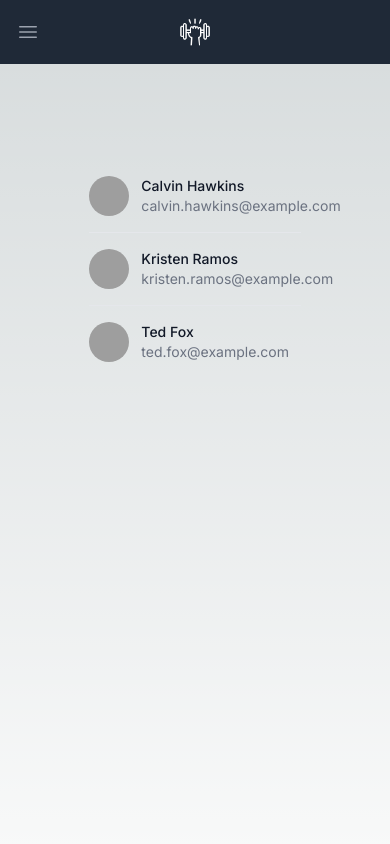
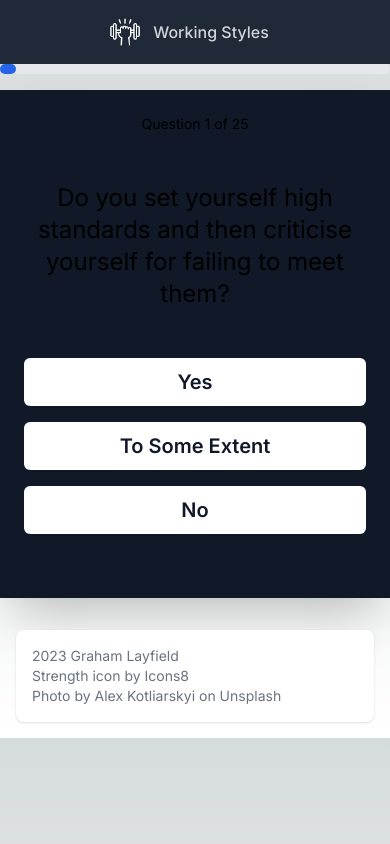
Before and after one commit to glayfield/working-styles, a Next.js app: page /survey in a window 390 px wide. Shown: the top 844 px of the page. Built offline with nearby package versions, Linux system fonts and the light colour scheme; grey boxes are pictures that could not be loaded.

Commit message:
Form, Questions, buttons wired up

```diff
--- a/next.config.js
+++ b/next.config.js
@@ -1,4 +1,7 @@
 /** @type {import('next').NextConfig} */
-const nextConfig = {}
+const nextConfig = {
+    output: 'export',
+    images: { unoptimized: true },
+}
 
 module.exports = nextConfig
--- a/src/app/footer.tsx
+++ b/src/app/footer.tsx
@@ -2,9 +2,9 @@ export default function Footer() {
     return (
         <footer className="bg-white rounded-lg shadow m-4 dark:bg-gray-800">
             <div className="w-full mx-auto max-w-screen-xl p-4 md:flex md:items-center md:justify-between">
-                <span className="text-sm text-gray-500 sm:text-center dark:text-gray-400">2023 <a href="https://github.com/glayfield" className="hover:underline">Graham Layfield</a>.</span>
-                <span className="text-sm text-gray-500 sm:text-center dark:text-gray-400"><a target="_blank" href="https://icons8.com/icon/oRBt2rHxvhPg/strength">Strength</a> icon by <a target="_blank" href="https://icons8.com">Icons8</a></span>
-                <span className="text-sm text-gray-500 sm:text-center dark:text-gray-400">Photo by <a href="https://unsplash.com/ko/@frantic?utm_source=unsplash&utm_medium=referral&utm_content=creditCopyText">Alex Kotliarskyi</a> on <a href="https://unsplash.com/photos/QBpZGqEMsKg?utm_source=unsplash&utm_medium=referral&utm_content=creditCopyText">Unsplash</a></span>
+                <p className="text-sm text-gray-500 sm:text-center dark:text-gray-400">2023 <a href="https://github.com/glayfield" className="hover:underline">Graham Layfield</a></p>
+                <p className="text-sm text-gray-500 sm:text-center dark:text-gray-400"><a href="https://icons8.com/icon/oRBt2rHxvhPg/strength" target="_blank"  className="hover:underline" >Strength</a> icon by <a target="_blank"  className="hover:underline" href="https://icons8.com">Icons8</a></p>
+                <p className="text-sm text-gray-500 sm:text-center dark:text-gray-400">Photo by <a href="https://unsplash.com/ko/@frantic?utm_source=unsplash&utm_medium=referral&utm_content=creditCopyText" target="_blank"  className="hover:underline">Alex Kotliarskyi</a> on <a href="https://unsplash.com/photos/QBpZGqEMsKg?utm_source=unsplash&utm_medium=referral&utm_content=creditCopyText" target="_blank"  className="hover:underline">Unsplash</a></p>
             </div>
         </footer>
     )
--- a/src/app/nav.tsx
+++ b/src/app/nav.tsx
@@ -1,27 +1,17 @@
+import Image from "next/image";
+
 export default function Nav() {
   return (
   <nav className="bg-gray-800">
     <div className="mx-auto max-w-7xl px-2 sm:px-6 lg:px-8">
       <div className="relative flex h-16 items-center justify-between">
-        <div className="absolute inset-y-0 left-0 flex items-center sm:hidden">
-          <button type="button" className="inline-flex items-center justify-center rounded-md p-2 text-gray-400 hover:bg-gray-700 hover:text-white focus:outline-none focus:ring-2 focus:ring-inset focus:ring-white" aria-controls="mobile-menu" aria-expanded="false">
-            <span className="sr-only">Open main menu</span>
-            <svg className="block h-6 w-6" fill="none" viewBox="0 0 24 24" strokeWidth="1.5" stroke="currentColor" aria-hidden="true">
-              <path strokeLinecap="round" strokeLinejoin="round" d="M3.75 6.75h16.5M3.75 12h16.5m-16.5 5.25h16.5" />
-            </svg>
-            <svg className="hidden h-6 w-6" fill="none" viewBox="0 0 24 24" strokeWidth="1.5" stroke="currentColor" aria-hidden="true">
-              <path strokeLinecap="round" strokeLinejoin="round" d="M6 18L18 6M6 6l12 12" />
-            </svg>
-          </button>
-        </div>
         <div className="flex flex-1 items-center justify-center sm:items-stretch sm:justify-start">
           <div className="flex flex-shrink-0 items-center">
-            <img className="block h-8 w-auto lg:hidden" src="icons8-strength-100.png" alt="Working Styles" />
-            <img className="hidden h-8 w-auto lg:block" src="icons8-strength-100.png" alt="Working Styles" />
+            <Image className="block h-8 w-auto" src="icons8-strength-100.png" alt="Working Styles" width="35" height="35" />
           </div>
-          <div className="hidden sm:ml-6 sm:block">
+          <div className="sm:ml-6 sm:block">
             <div className="flex space-x-4">
-              <a href="/" className="text-gray-300 rounded-md px-3 py-2 text-md font-medium">Working Styles</a>
+              <a href="/" className="text-gray-300 rounded-md px-3 py-2 text-md font-medium hover:underline">Working Styles</a>
             </div>
           </div>
         </div>
--- a/src/app/page.tsx
+++ b/src/app/page.tsx
@@ -1,53 +1,35 @@
+'use client';
+import Image from "next/image"
+
 import Footer from "./footer"
 import Nav from "./nav"
-
-const people = [
-  {
-    name: 'Calvin Hawkins',
-    email: 'calvin.hawkins@example.com',
-    image:
-      'https://images.unsplash.com/photo-1491528323818-fdd1faba62cc?ixlib=rb-1.2.1&ixid=eyJhcHBfaWQiOjEyMDd9&auto=format&fit=facearea&facepad=2&w=256&h=256&q=80',
-  },
-  {
-    name: 'Kristen Ramos',
-    email: 'kristen.ramos@example.com',
-    image:
-      'https://images.unsplash.com/photo-1550525811-e5869dd03032?ixlib=rb-1.2.1&ixid=eyJhcHBfaWQiOjEyMDd9&auto=format&fit=facearea&facepad=2&w=256&h=256&q=80',
-  },
-  {
-    name: 'Ted Fox',
-    email: 'ted.fox@example.com',
-    image:
-      'https://images.unsplash.com/photo-1500648767791-00dcc994a43e?ixlib=rb-1.2.1&ixid=eyJhcHBfaWQiOjEyMDd9&auto=format&fit=facearea&facepad=2&w=256&h=256&q=80',
-  },
-]
 
 export default function Example() {
   return (
     <div>
       <Nav></Nav>
-      <div className="mx-auto max-w-7xl py-24 sm:px-6 sm:py-32 lg:px-8">
+      <div className="mx-auto max-w-7xl py-4 sm:px-6 sm:py-32 lg:px-8">
         <div className="relative isolate overflow-hidden bg-gray-900 px-6 pt-16 shadow-2xl sm:rounded-3xl sm:px-16 md:pt-24 lg:flex lg:gap-x-20 lg:px-24 lg:pt-0">
           <svg viewBox="0 0 1024 1024" className="absolute left-1/2 top-1/2 -z-10 h-[64rem] w-[64rem] -translate-y-1/2 [mask-image:radial-gradient(closest-side,white,transparent)] sm:left-full sm:-ml-80 lg:left-1/2 lg:ml-0 lg:-translate-x-1/2 lg:translate-y-0" aria-hidden="true">
-            <circle cx="512" cy="512" r="512" fill="url(#759c1415-0410-454c-8f7c-9a820de03641)" fill-opacity="0.7" />
+            <circle cx="512" cy="512" r="512" fill="url(#759c1415-0410-454c-8f7c-9a820de03641)" fillOpacity="0.7" />
             <defs>
               <radialGradient id="759c1415-0410-454c-8f7c-9a820de03641">
-                <stop stop-color="#7775D6" />
-                <stop offset="1" stop-color="#E935C1" />
+                <stop stopColor="#7775D6" />
+                <stop offset="1" stopColor="#E935C1" />
               </radialGradient>
             </defs>
           </svg>
           <div className="mx-auto max-w-md text-center lg:mx-0 lg:flex-auto lg:py-32 lg:text-left">
             <h2 className="text-3xl font-bold tracking-tight text-white sm:text-4xl">5 Minutes.<br />25 Questions.<br />Identify your work style.</h2>
-            <p className="mt-6 text-lg leading-8 text-gray-300">Not everyone works the same way, which is why there are different work styles.</p>
-            <p className="mt-6 text-lg leading-8 text-gray-300">Most people don't think about their work style, but when individuals try to collaborate as a group, team or business, then divergent work styles can block progress.</p>
-            <p className="mt-6 text-lg leading-8 text-gray-300">The first step is finding out what <b><i>your</i></b> work style is.</p>
             <div className="mt-10 flex items-center justify-center gap-x-6 lg:justify-start">
               <a href="/survey" className="rounded-md bg-white px-3.5 py-2.5 text-sm font-semibold text-gray-900 shadow-sm hover:bg-gray-100 focus-visible:outline focus-visible:outline-2 focus-visible:outline-offset-2 focus-visible:outline-white">Get started</a>
             </div>
+            <p className="mt-6 text-lg leading-8 text-gray-300">Not everyone works the same way, which is why there are different work styles.</p>
+            <p className="mt-6 text-lg leading-8 text-gray-300">Most people don&lsquo;t think about their work style, but when individuals try to collaborate as a group, team or business, then divergent work styles can block progress.</p>
+            <p className="mt-6 text-lg leading-8 text-gray-300">The first step is finding out what <b><i>your</i></b> work style is.</p>
           </div>
           <div className="relative mt-16 h-80 lg:mt-8">
-            <img className="absolute left-0 top-0 w-[57rem] max-w-none rounded-md bg-white/5 ring-1 ring-white/10" src="alex-kotliarskyi-QBpZGqEMsKg-unsplash.jpg" alt="Workers in Kyiv, Ukraine by Alex Kotliarskyi (2017)" width="1920" height="1080" />
+            <Image className="absolute left-0 top-0 w-[57rem] max-w-none rounded-md bg-white/5 ring-1 ring-white/10" src="alex-kotliarskyi-QBpZGqEMsKg-unsplash.jpg" alt="Workers in Kyiv, Ukraine by Alex Kotliarskyi (2017)" width="1920" height="1080" />
           </div>
         </div>
       </div>
@@ -55,16 +37,3 @@ export default function Example() {
     </div>
   )
 }
-
-/* export default function Home() {
-  return (
-    <main className="flex min-h-screen flex-col items-center justify-between p-24">
-      <div className="z-10 w-full max-w-5xl items-center justify-between font-mono text-sm lg:flex">
-        <div className="fixed bottom-0 left-0 flex h-48 w-full items-end justify-center bg-gradient-to-t from-white via-white dark:from-black dark:via-black lg:static lg:h-auto lg:w-auto lg:bg-none">
-          TEST
-        </div>
-      </div>
-
-    </main>
-  )
-} */
--- a/src/app/survey/page.tsx
+++ b/src/app/survey/page.tsx
@@ -1,58 +1,57 @@
+'use client';
+import { useState } from 'react';
+
 import Footer from "../footer"
 import Nav from "../nav"
+import QUESTIONS from "./questions";
 
-const people = [
+const answers = [
   {
-    name: 'Calvin Hawkins',
-    email: 'calvin.hawkins@example.com',
-    image:
-      'https://images.unsplash.com/photo-1491528323818-fdd1faba62cc?ixlib=rb-1.2.1&ixid=eyJhcHBfaWQiOjEyMDd9&auto=format&fit=facearea&facepad=2&w=256&h=256&q=80',
+    text: 'Yes',
+    score: 2
   },
   {
-    name: 'Kristen Ramos',
-    email: 'kristen.ramos@example.com',
-    image:
-      'https://images.unsplash.com/photo-1550525811-e5869dd03032?ixlib=rb-1.2.1&ixid=eyJhcHBfaWQiOjEyMDd9&auto=format&fit=facearea&facepad=2&w=256&h=256&q=80',
+    text: 'To Some Extent',
+    score: 1
   },
   {
-    name: 'Ted Fox',
-    email: 'ted.fox@example.com',
-    image:
-      'https://images.unsplash.com/photo-1500648767791-00dcc994a43e?ixlib=rb-1.2.1&ixid=eyJhcHBfaWQiOjEyMDd9&auto=format&fit=facearea&facepad=2&w=256&h=256&q=80',
-  },
+    text: 'No',
+    score: 0
+  }
 ]
 
-export default function Example() {
+export default function Survey () {
+  const totalQuestions:number = 25;
+  const [currentQuestion, setCurrentQuestion] = useState(1);
+  const [results, setResults] = useState<Array<Number>>([]);
+
+  function updateScore(score:Number) {
+    setResults( arr => [...arr, score]);
+    console.log(results);
+    setCurrentQuestion(currentQuestion + 1);
+  }
+
   return (
     <div>
       <Nav></Nav>
-      <main className="flex min-h-screen flex-col items-center justify-between p-24">
-        <ul className="divide-y divide-gray-200">
-          {people.map((person) => (
-            <li key={person.email} className="py-4 flex">
-              <img className="h-10 w-10 rounded-full" src={person.image} alt="" />
-              <div className="ml-3">
-                <p className="text-sm font-medium text-gray-900">{person.name}</p>
-                <p className="text-sm text-gray-500">{person.email}</p>
-              </div>
-            </li>
-          ))}
-        </ul>
-      </main>
+      <div className="w-full bg-gray-200 rounded-full h-2.5 dark:bg-gray-700">
+        <div className="bg-blue-600 h-2.5 rounded-full" style={{width: `${currentQuestion / totalQuestions * 100}%` }}></div>
+      </div>
+      <div className="mx-auto max-w-7xl py-4 sm:px-6 sm:py-32 lg:px-8 ">
+        <div className="bg-gray-900 px-6 pt-6 pb-16 shadow-2xl sm:rounded-3xl sm:px-16 lg:flex lg:gap-x-20 lg:px-24 flex-col space-y-8 text-center">
+          <p className="text-sm">Question {currentQuestion} of {totalQuestions}</p>
+          <h1 className="text-2xl py-4">{QUESTIONS[currentQuestion-1].Question}</h1>
+          <div className="space-y-4 justify-center">
+            {answers.map((answer) => (
+              <button key={answer.score} className="w-full text-xl rounded-md bg-white px-3.5 py-2.5 text-sm font-semibold text-gray-900 shadow-sm hover:bg-gray-100 focus-visible:outline focus-visible:outline-2 focus-visible:outline-offset-2 focus-visible:outline-white"
+                      onClick={() => updateScore(answer.score)}>
+                {answer.text}
+              </button>
+            ))}
+          </div>
+        </div>
+      </div>
       <Footer></Footer>
     </div>
   )
 }
-
-/* export default function Home() {
-  return (
-    <main className="flex min-h-screen flex-col items-center justify-between p-24">
-      <div className="z-10 w-full max-w-5xl items-center justify-between font-mono text-sm lg:flex">
-        <div className="fixed bottom-0 left-0 flex h-48 w-full items-end justify-center bg-gradient-to-t from-white via-white dark:from-black dark:via-black lg:static lg:h-auto lg:w-auto lg:bg-none">
-          TEST
-        </div>
-      </div>
-
-    </main>
-  )
-} */
--- a/src/question-groups.json
+++ b/src/app/survey/question-groups.tsx
@@ -1,4 +1,4 @@
-[
+const QUESTION_GROUPS = [
   {
     "Id": 1,
     "Name": "Be Perfect Driver"
@@ -19,4 +19,6 @@
     "Id": 5,
     "Name": "Try Hard Driver"
   }
-]
+];
+
+export default QUESTION_GROUPS;
--- a/src/questions.json
+++ b/src/app/survey/questions.tsx
@@ -1,4 +1,4 @@
-[
+const QUESTIONS = [
   {
     "Id": 1,
     "Group": 1,
@@ -124,4 +124,6 @@
     "Group": 5,
     "Question": "Do you have a tendency to be the 'rebel' or the 'odd one out' in a group?"
   }
-]
+];
+
+export default QUESTIONS;
```
Also changed, not shown: 2 other files (tests, documents, lock files or other folders).
